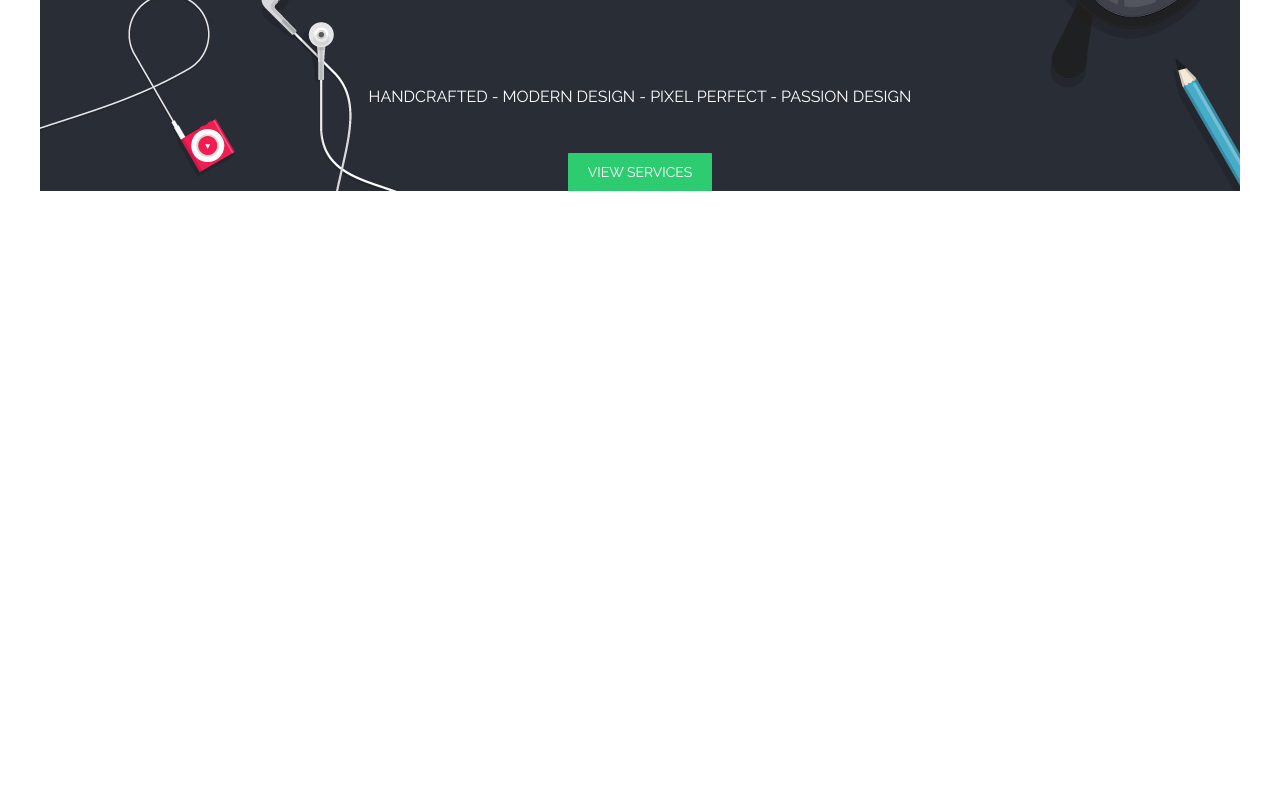
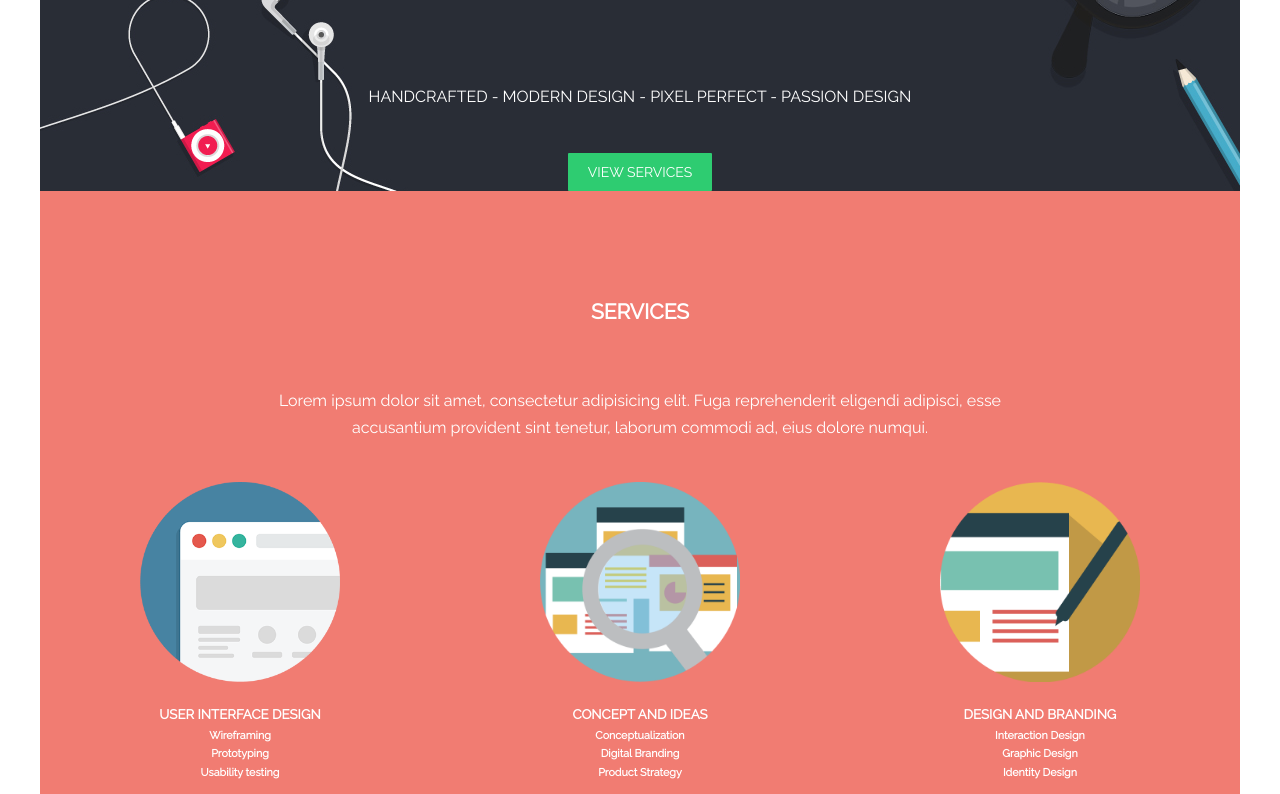
Before and after one commit to itzelJimenez/applove-grid, a plain HTML site: page index.html in a window 1280 px wide. Shown: the part 399-1193 px from the top of the page. Before the commit the page ends 800 px from the top, so only its background shows below. Drawn offline with Linux system fonts and the light colour scheme.

Commit message:
seccion de services terminada

```diff
--- a/index.html
+++ b/index.html
@@ -36,7 +36,39 @@
 			</div>
 		</section>
 		<!-- Termina sección home-->
-
+		<section id="services" class="container bg-services white-letter">
+			<div class="row">
+				<h2 class="text-uppercase col-12 white-letter">Services</h2>
+			</div>
+			<div class="row">
+				<div class="col-2"></div>
+				<p class="col-9">Lorem ipsum dolor sit amet, consectetur adipisicing elit. Fuga reprehenderit eligendi adipisci, esse accusantium provident sint tenetur, laborum commodi ad, eius dolore numqui. </p>
+			</div>
+			<div class="row">
+				<div class="col-4">
+					<img src="assets/images/website.png" alt width="200">
+					<h5 class="mb-0">USER INTERFACE DESIGN</h5>
+          			<h6 class="mb-0 mt-0"> Wireframing </h6>
+          			<h6 class="mb-0 mt-0"> Prototyping </h6>
+          			<h6 class="mb-0 mt-0"> Usability testing </h6>
+				</div>
+				<div class="col-4">
+					<img src="assets/images/img-1.png" alt="" width="200">
+          			<h5 class="mb-0">CONCEPT AND IDEAS</h5>
+          			<h6 class="mb-0 mt-0"class="mb-0 mt-0"> Conceptualization </h6>
+          			<h6 class="mb-0 mt-0"> Digital Branding </h6>
+          			<h6 class="mb-0 mt-0"> Product Strategy </h6>
+				</div>
+				<div class="col-4">
+					<img src="assets/images/lapiz.png" alt="" width="200">
+         			<h5 class="mb-0">DESIGN AND BRANDING</h5>
+          			<h6 class="mb-0 mt-0"> Interaction Design </h6>
+          			<h6 class="mb-0 mt-0"> Graphic Design </h6>
+          			<h6 class="mb-0 mt-0"> Identity Design </h6>
+				</div>
+			</div>
+		</section>
+		<!-- Termina sección Services-->
 
 		<script type="text/javascript" src="js/app.js"></script>
 
```
